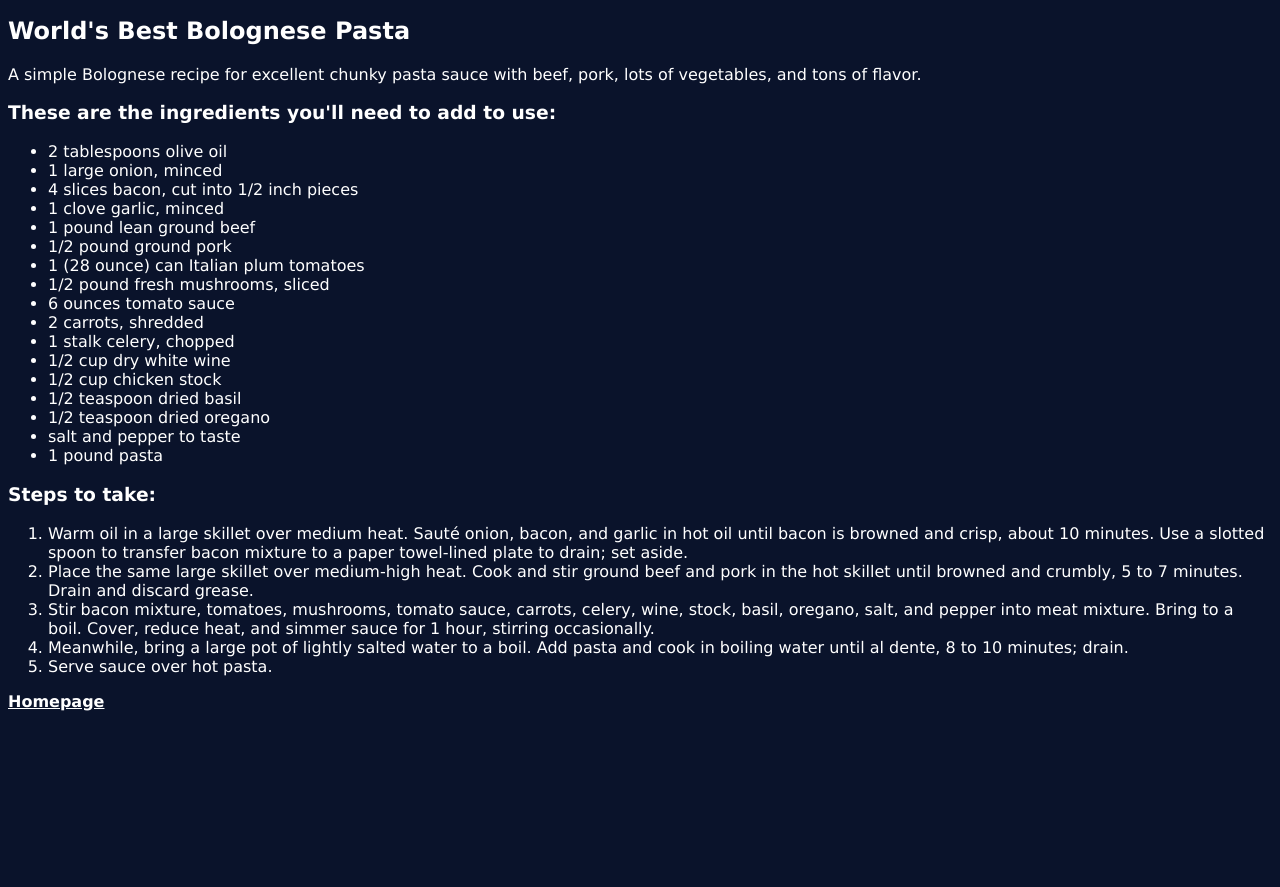
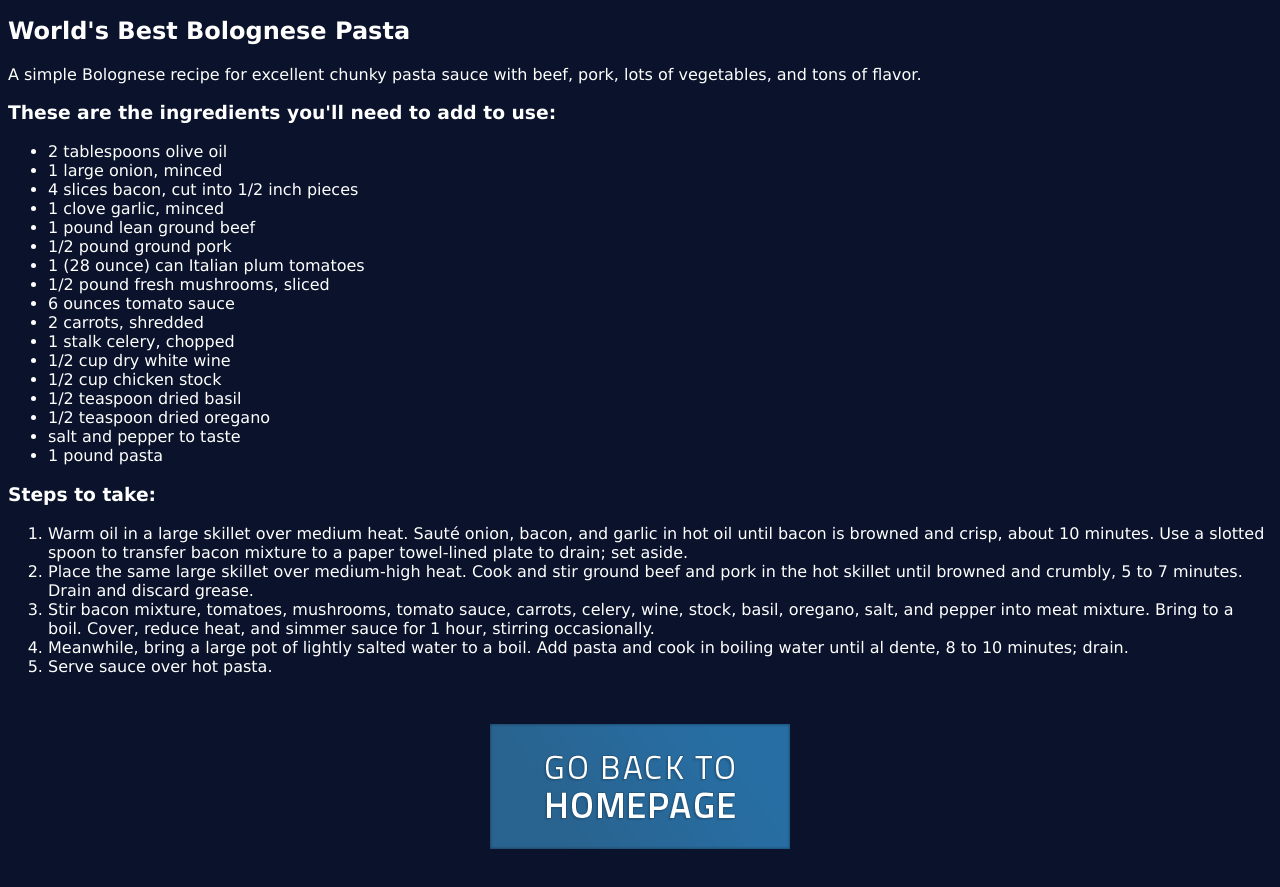
Before and after one commit to andreinightfall/odin-recipes, a plain HTML site: page recipes/bolognese.html in a window 1280 px wide. Shown: the part 103-990 px from the top of the page. Before the commit the page ends 822 px from the top, so only its background shows below. Drawn offline with Linux system fonts and the light colour scheme.

Commit message:
Added Image link to Homepage

```diff
--- a/recipes/bolognese.html
+++ b/recipes/bolognese.html
@@ -39,6 +39,6 @@
         <li>Meanwhile, bring a large pot of lightly salted water to a boil. Add pasta and cook in boiling water until al dente, 8 to 10 minutes; drain.</li>
         <li>Serve sauce over hot pasta.</li>
     </ol>
-    <a href="../index.html">Homepage</a>
+    <a href="../index.html"><img src="img/home.png" style="display: block; margin-left: auto; margin-right: auto; padding: 32px;"></a>
 </body>
 </html>
```
Also changed, not shown: recipes/carbonara.html (+1 -1 lines), recipes/lasagna.html (+1 -1 lines), recipes/img/home.png (added).
